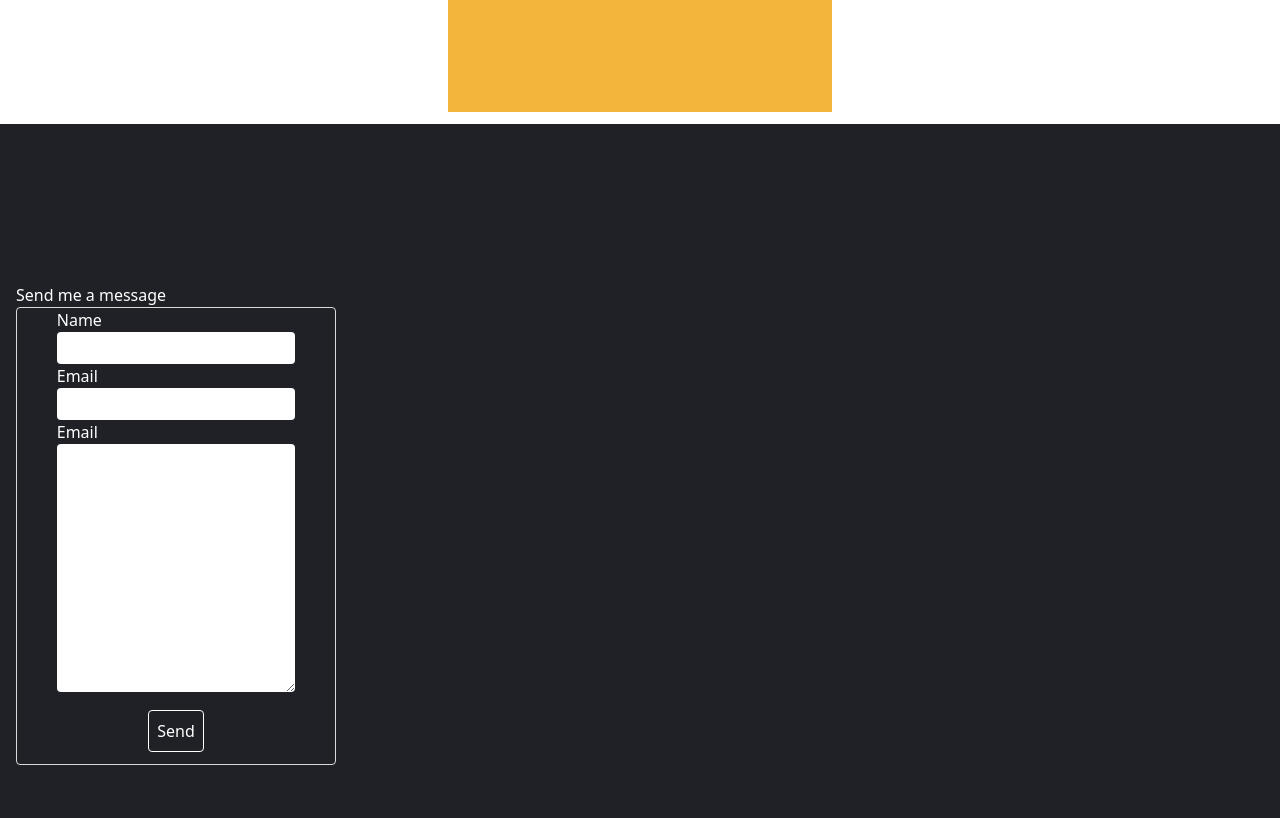
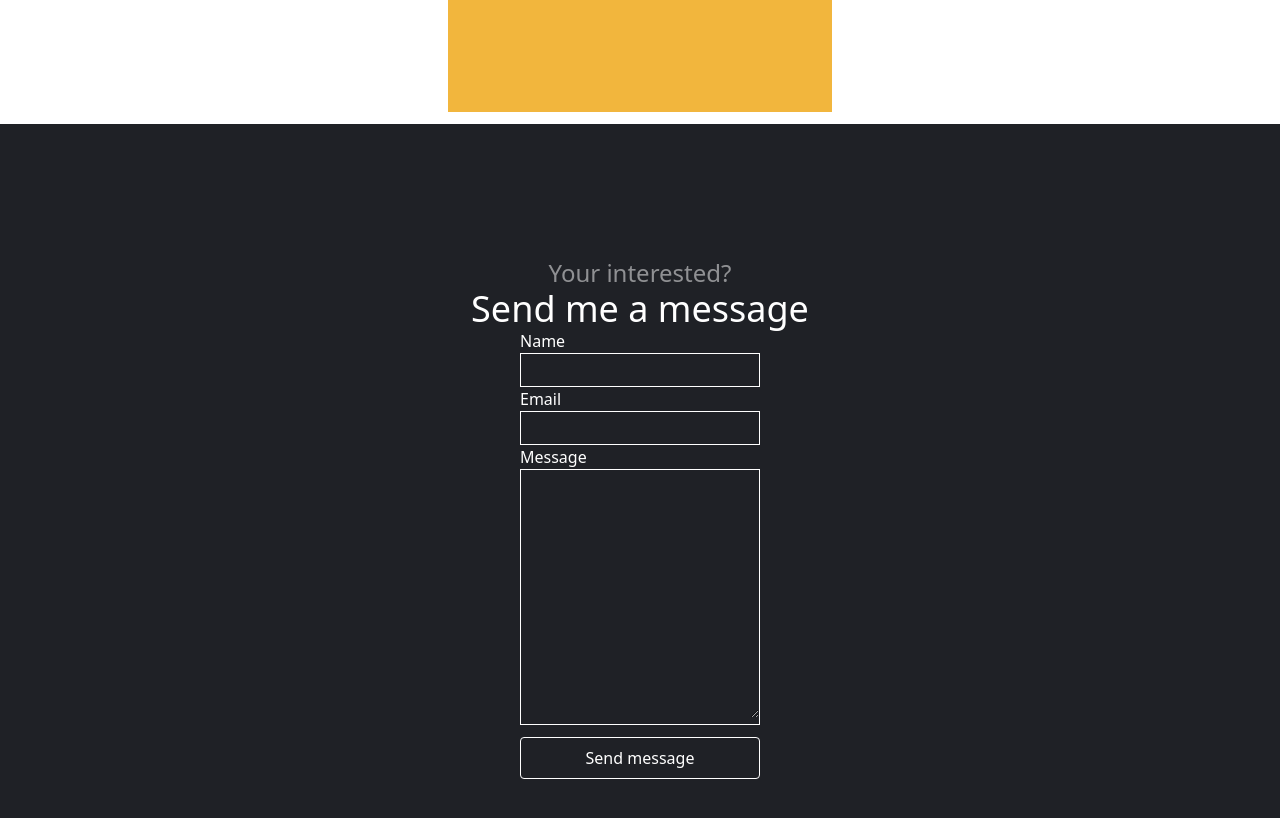
Before and after one commit to SebastianRamos01/my-repository, a React (Vite) app: page / in a window 1280 px wide. Shown: the part 1340-2158 px from the top of the page. Built offline with nearby package versions, Linux system fonts and the light colour scheme.

Commit message:
Footer form

```diff
--- a/src/components/Footer.jsx
+++ b/src/components/Footer.jsx
@@ -2,35 +2,42 @@ import React from 'react'
 
 export default function Footer() {
   return (
-    <footer className='h-screen bg-blue flex justify-center flex-col'>
-        <div className='text-white ml-4'>
-            Send me a message
+    <footer className='h-screen bg-blue flex justify-center items-center flex-col'>
+        <div className='flex flex-col items-center'>
+            <div className='text-white text-2xl opacity-50'>
+                Your interested?
+            </div>
+            <div className='text-white text-4xl'>
+                Send me a message
+            </div>
         </div>
-        <form action="" className='w-80 border border-grey h-fit rounded flex items-center flex-col ml-4'>
+        <form action="" className='w-80 h-fit rounded flex items-center flex-col'>
             <div className='w-3/4'>
-                <div className='text-white'>
+                <div className='text-white z-50'>
                     Name
                 </div>
-                <input type="text" name="" id="" className='outline-none p-1 rounded w-full'/>
-            </div>
-            <div className='w-3/4'>
-                <div className='text-white'>
-                    Email
-                </div>
-                <div className='border-white'>
-                    <input type="text" name="" id="" className='outline-none p-1 rounded w-full'/>
+                <div className='border border-white'>
+                    <input type="text" name="" id="" className='outline-none p-1 bg-blue w-full text-white'/>
                 </div>
             </div>
             <div className='w-3/4'>
                 <div className='text-white'>
                     Email
                 </div>
-                <div className='border-white'>
-                    <textarea name="" id="" cols="30" rows="10" className='outline-none p-1 rounded w-full'></textarea>
+                <div className='border border-white'>
+                    <input type="text" name="" id="" className='outline-none p-1 bg-blue w-full text-white'/>
                 </div>
             </div>
-            <div>
-                <input type="submit" value="Send" className='text-white border rounded p-2 m-3'/>
+            <div className='w-3/4'>
+                <div className='text-white'>
+                    Message
+                </div>
+                <div className='border text-white'>
+                    <textarea name="" id="" cols="30" rows="10" className='outline-none p-1 bg-blue w-full text-white'></textarea>
+                </div>
+            </div>
+            <div className='w-3/4 m-3'>
+                <input type="submit" value="Send message" className='text-white border rounded p-2 w-full hover:bg-white hover:text-blue'/>
             </div>
         </form>
     </footer>
```
